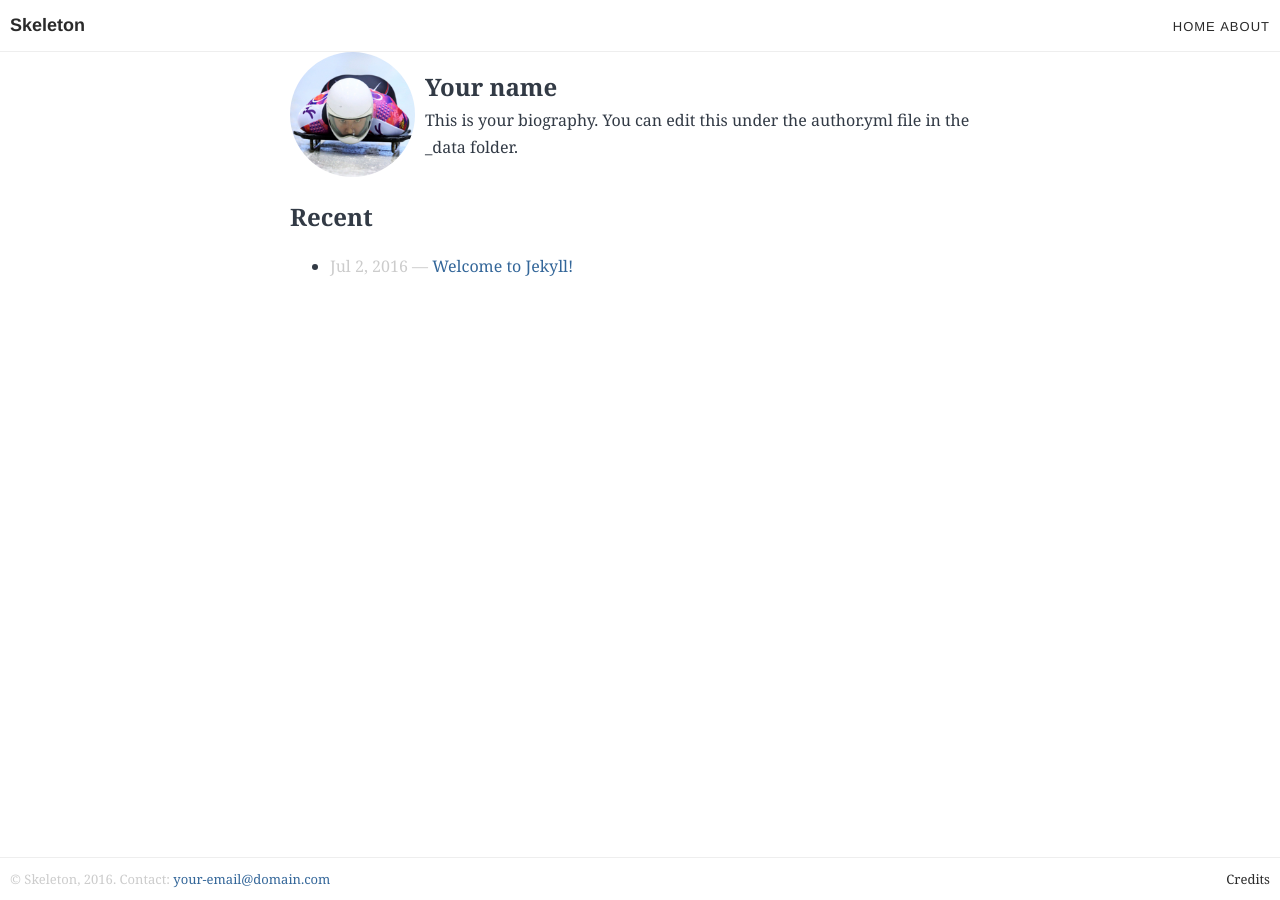
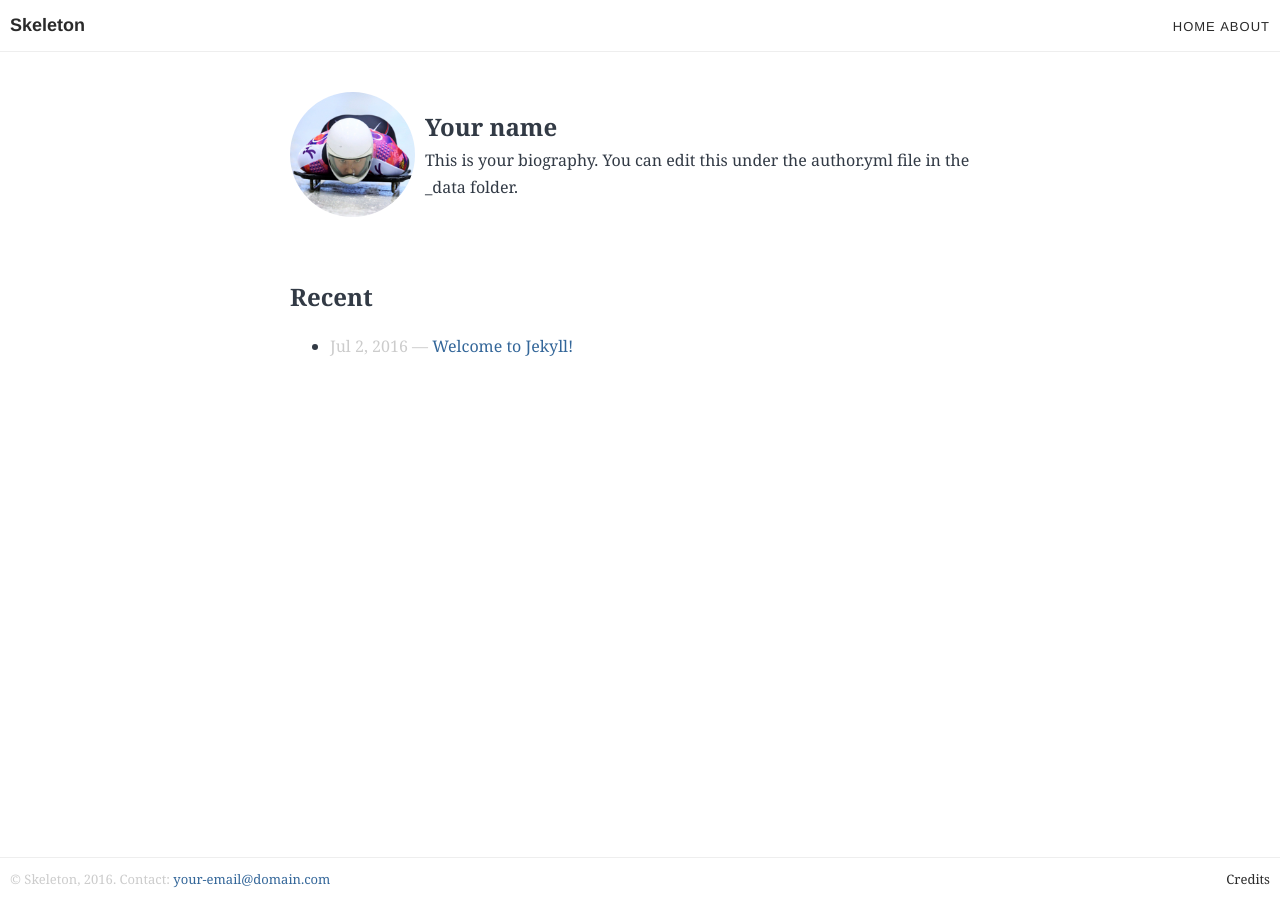
Before and after one commit to morgantracey/morgantracey.github.io, a Jekyll site: the page built from index.html, in a window 1280 px wide. Built offline with Jekyll 4.4.1, drawn with Linux system fonts in a browser that asks for light colours.

Commit message:
add better masthead spacing and fix humans.txt

```diff
--- /dev/null
+++ b/_includes/masthead.html
@@ -0,0 +1,3 @@
+<div class="masthead">
+  {% include author.html %}
+</div>
--- /dev/null
+++ b/_sass/components/_masthead.scss
@@ -0,0 +1,3 @@
+.masthead {
+  padding: 4rem 0;
+}
--- a/css/main.scss
+++ b/css/main.scss
@@ -11,6 +11,7 @@
 
 @import
   "components/image",
+  "components/masthead",
   "components/hero",
   "components/media",
   "components/article",
--- a/humans.txt
+++ b/humans.txt
@@ -10,7 +10,7 @@ Location:       Phoenix, AZ, USA
 
 /* SITE */
 
-Last update:   {{ site.time | date: '%Y/%m/%d - %Z' }}
+Last update:    {{ site.time | date: '%Y/%m/%d - %Z' }}
 Language:       English
 Software:       Jekyll {{ jekyll.version }} <http://jekyllrb.com>
                 Atom <http://www.atom.io>
--- a/index.html
+++ b/index.html
@@ -2,7 +2,7 @@
 layout: page
 ---
 
-{% include author.html %}
+{% include masthead.html %}
 
   <h2>Recent</h2>
   <ul class="post-list">
```
